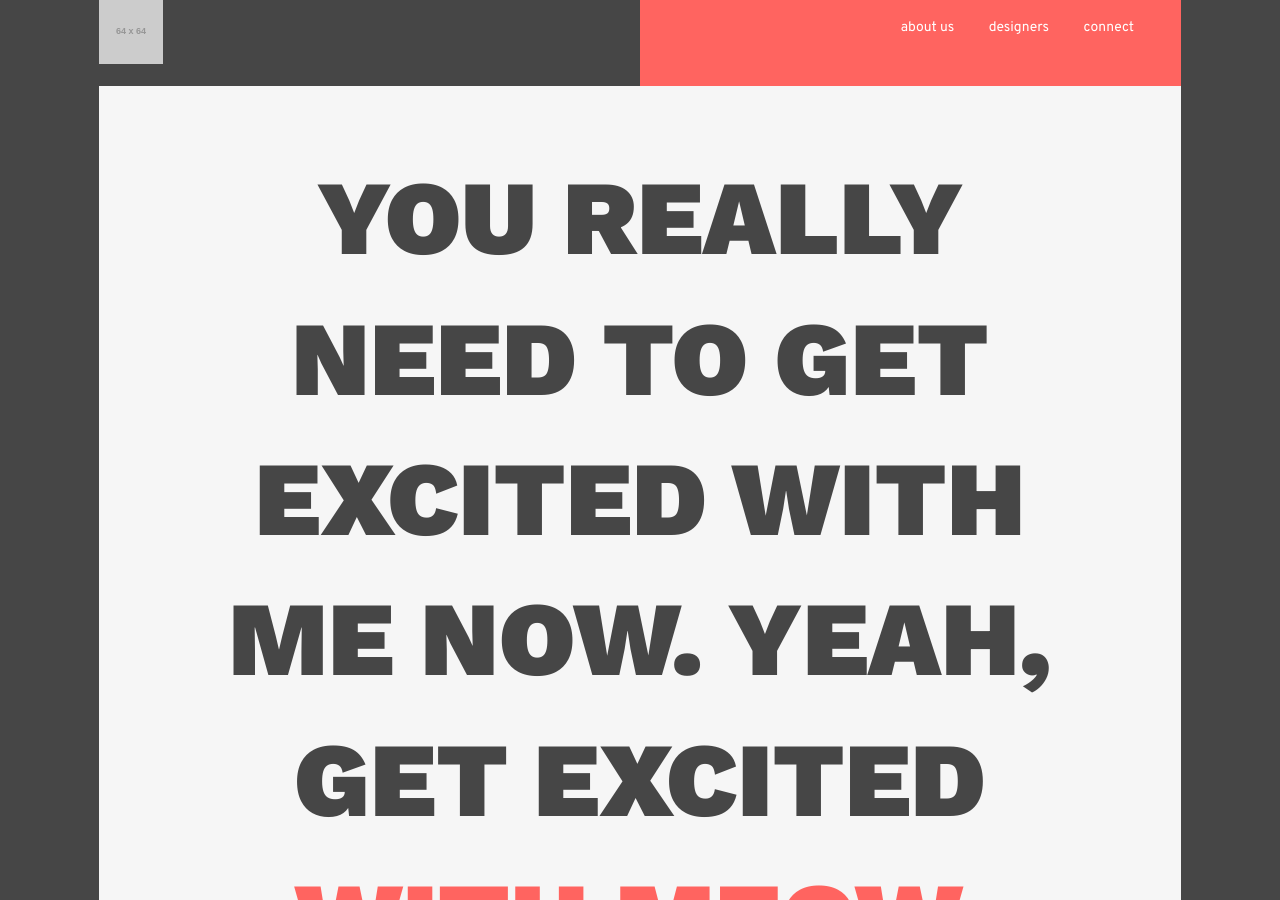
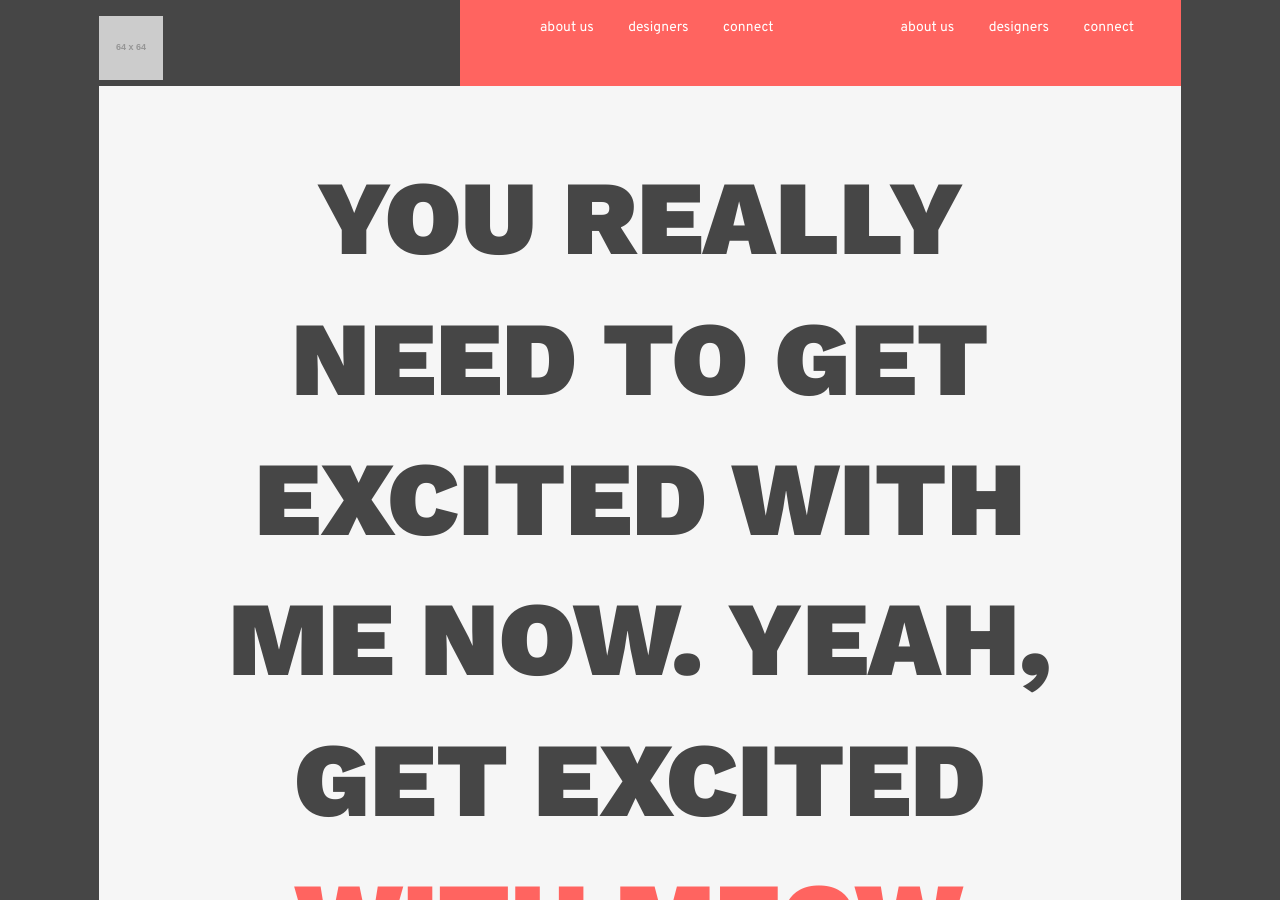
Before and after one commit to algonquindesign-grads/2017, a Jekyll site: the page built from grads.html, in a window 1280 px wide and 900 px high. Built offline with Jekyll 4.4.1, drawn with Linux system fonts in a browser that asks for light colours; Markdown is read by kramdown in place of the engine named in the settings.

Commit message:
setting up navbar

```diff
--- a/_includes/nav-grad.html
+++ b/_includes/nav-grad.html
@@ -1,12 +1,19 @@
 <nav class="grid grid middle bg-dark-grey milli push-0">
-  <div class="unit s-1-2 m-1-2 l-1-2 push-0">
-    <i class="unit-content-distribute icon i-64">
+  <div class="pad-t-1-2 unit s-1-3 m-1-3 l-1-3 push-0">
+    <i class="icon i-64">
       <img src="http://placehold.it/64x64" alt="Studio N logo">
     </i>
   </div>
 
+  <div class="unit s-1-3 m-1-3 l-1-3 text-white bg-red text-right">
+    <ul class="list-group-inline gutter">
+      <li class="island-1-2">about us</li>
+      <li class="island-1-2">designers</li>
+      <li class="island-1-2">connect</li>
+    </ul>
+  </div>
 
-  <div class="unit s-1-2 m-1-2 l-1-2 text-white bg-red text-right">
+  <div class="unit s-1-3 m-1-3 l-1-3 text-white bg-red text-right">
     <ul class="list-group-inline gutter">
       <li class="island-1-2">about us</li>
       <li class="island-1-2">designers</li>
```
